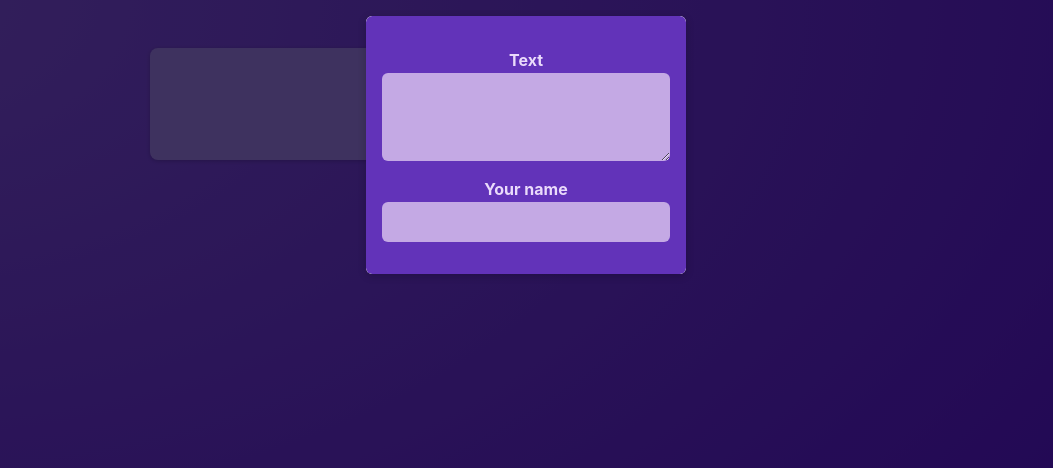
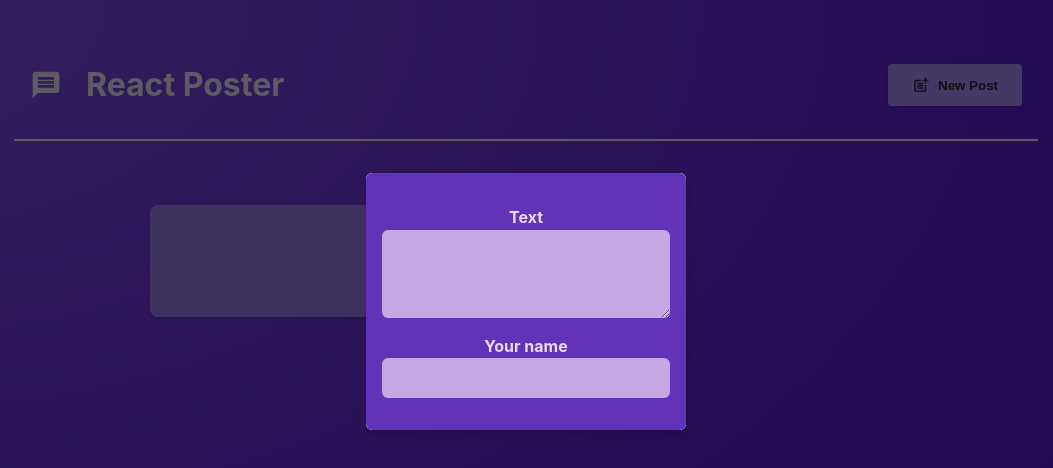
Before and after one commit to usmanshabbir756/React-Js-Practice, a React (Vite) app: page / in a window 1280 px wide. Shown: the top 468 px of the page, without its empty margins (114-1167 px from the left). Built offline with nearby package versions, Linux system fonts and the light colour scheme.

Commit message:
header and post button

```diff
--- a/src/App.jsx
+++ b/src/App.jsx
@@ -1,10 +1,26 @@
+import MainHeader from "./components/MainHeaderr";
 import PagesList from "./components/PagesList";
+import { useState } from "react";
 
 function App() {
+  const [modelIsVisible , setModelIsVisible] = useState(false);
+
+  function hideModelHandler(){
+    setModelIsVisible(false)
+  }
+
+  function showModelHandler(){
+    setModelIsVisible(true)
+  }
+
+
   return (
-  <main>
-    <PagesList />
-  </main>
+    <>
+        <MainHeader onCreatePost={showModelHandler}  />
+        <main>
+          <PagesList onCloseModel={hideModelHandler} isCreatePostVisible={modelIsVisible}/>
+        </main>
+  </>
   );
 }
 
--- /dev/null
+++ b/src/components/MainHeader.module.css
@@ -0,0 +1,36 @@
+.header {
+    /* padding: 2rem 10%; */
+    margin: 2rem 10%;
+    padding: 1rem;
+    text-align: center;
+    display: flex;
+    justify-content: space-between;
+    align-items: center;
+    border-bottom: 2px solid #ece1fa;
+  }
+
+  .logo {
+    font-size: 2rem;
+    display: flex;
+    gap: 1.5rem;
+    align-items: center;
+    color: #ece1fa;
+  }
+
+  .button {
+    display: inline-flex;
+    align-items: center;
+    gap: 0.5rem;
+    padding: 0.75rem 1.5rem;
+    background-color: #a990fb;
+    color: #2a2630;
+    border: none;
+    border-radius: 4px;
+    box-shadow: 0 2px 8px rgba(0, 0, 0, 0.2);
+    cursor: pointer;
+    font-weight: bold;
+  }
+
+  .button:hover {
+    background-color: #8c6cf7;
+  }
--- /dev/null
+++ b/src/components/MainHeaderr.jsx
@@ -0,0 +1,22 @@
+import { MdPostAdd, MdMessage } from 'react-icons/md';
+
+import classes from './MainHeader.module.css';
+
+function MainHeader({ onCreatePost }) {
+  return (
+    <header className={classes.header}>
+      <h1 className={classes.logo}>
+        <MdMessage />
+        React Poster
+      </h1>
+      <p>
+        <button className={classes.button} onClick={onCreatePost}>
+          <MdPostAdd size={18} />
+          New Post
+        </button>
+      </p>
+    </header>
+  );
+}
+
+export default MainHeader;
```
